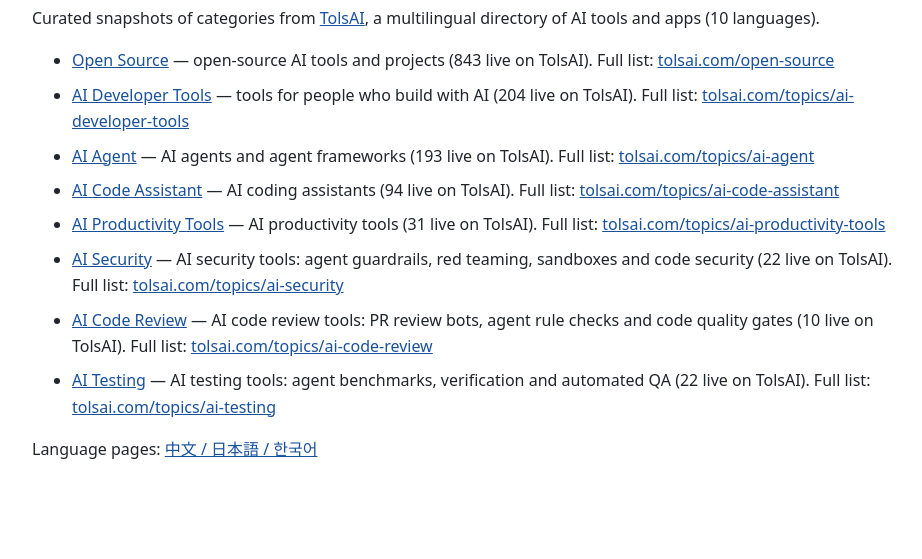
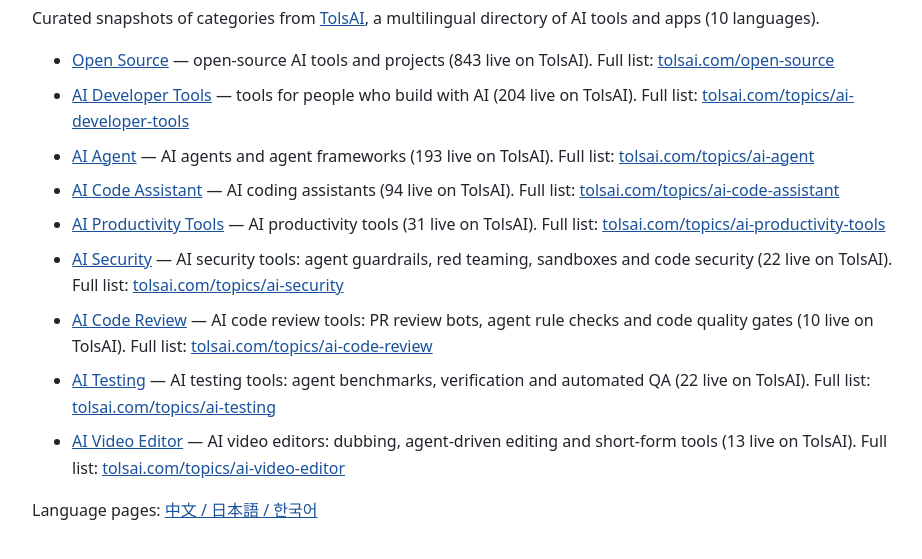
Before and after one commit to allen16881/awesome-tolsai, a plain HTML site: page topics/index.html in a window 1280 px wide. Shown: the part 149-708 px from the top of the page, without its empty margins (168-1090 px from the left). Drawn offline with Linux system fonts and the light colour scheme.

Commit message:
Topics index: add AI Video Editor

```diff
--- a/topics/index.html
+++ b/topics/index.html
@@ -11,6 +11,7 @@
 <li><a href="ai-security.html">AI Security</a> — AI security tools: agent guardrails, red teaming, sandboxes and code security (22 live on TolsAI). Full list: <a href="https://www.tolsai.com/topics/ai-security">tolsai.com/topics/ai-security</a></li>
 <li><a href="ai-code-review.html">AI Code Review</a> — AI code review tools: PR review bots, agent rule checks and code quality gates (10 live on TolsAI). Full list: <a href="https://www.tolsai.com/topics/ai-code-review">tolsai.com/topics/ai-code-review</a></li>
 <li><a href="ai-testing.html">AI Testing</a> — AI testing tools: agent benchmarks, verification and automated QA (22 live on TolsAI). Full list: <a href="https://www.tolsai.com/topics/ai-testing">tolsai.com/topics/ai-testing</a></li>
+<li><a href="ai-video-editor.html">AI Video Editor</a> — AI video editors: dubbing, agent-driven editing and short-form tools (13 live on TolsAI). Full list: <a href="https://www.tolsai.com/topics/ai-video-editor">tolsai.com/topics/ai-video-editor</a></li>
 </ul>
 <p>Language pages: <a href="../locales/index.html">中文 / 日本語 / 한국어</a></p>
 
```
